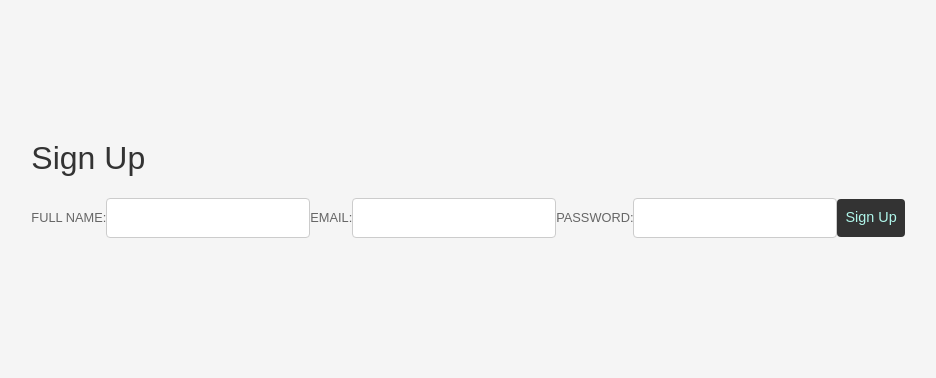
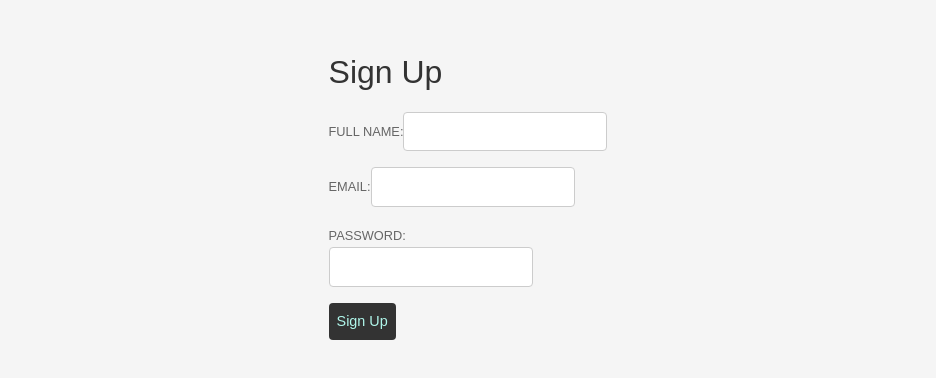
Before and after one commit to 120lennox/VirtualChurch-project, a React (Create React App) app: page / in a window 1280 px wide. Shown: the part 206-584 px from the top of the page, without its empty margins (172-1108 px from the left). Built offline with nearby package versions, Linux system fonts and the light colour scheme.

Commit message:
another commit

```diff
--- a/src/Singup-form.js
+++ b/src/Singup-form.js
@@ -30,36 +30,39 @@ const SignUpForm = ({ onSubmit }) => {
   };
 
   return (
+
+
     <form onSubmit={handleSubmit}>
-      <label htmlFor="fullName">Full Name:</label>
+     <p> <label htmlFor="fullName">Full Name:</label>
       <input
         type="text"
         id="fullName"
         value={fullName}
         onChange={(e) => setFullName(e.target.value)}
-      />
+      /></p>
+
       {errors.fullName && <p>{errors.fullName}</p>}
 
-      <label htmlFor="email">Email:</label>
+     <p> <label htmlFor="email">Email:</label>
       <input
         type="email"
         id="email"
         value={email}
         onChange={(e) => setEmail(e.target.value)}
-      />
+      /></p>
       {errors.email && <p>{errors.email}</p>}
 
       <label htmlFor="password">Password:</label>
-      <input
+     <p> <input
         type="password"
         id="password"
         value={password}
         onChange={(e) => setPassword(e.target.value)}
         ref={passwordRef}
-      />
+      /></p>
       {errors.password && <p>{errors.password}</p>}
 
-      <button type="submit">Sign Up</button>
+     <p> <button type="submit">Sign Up</button></p>
     </form>
   );
 };
```
